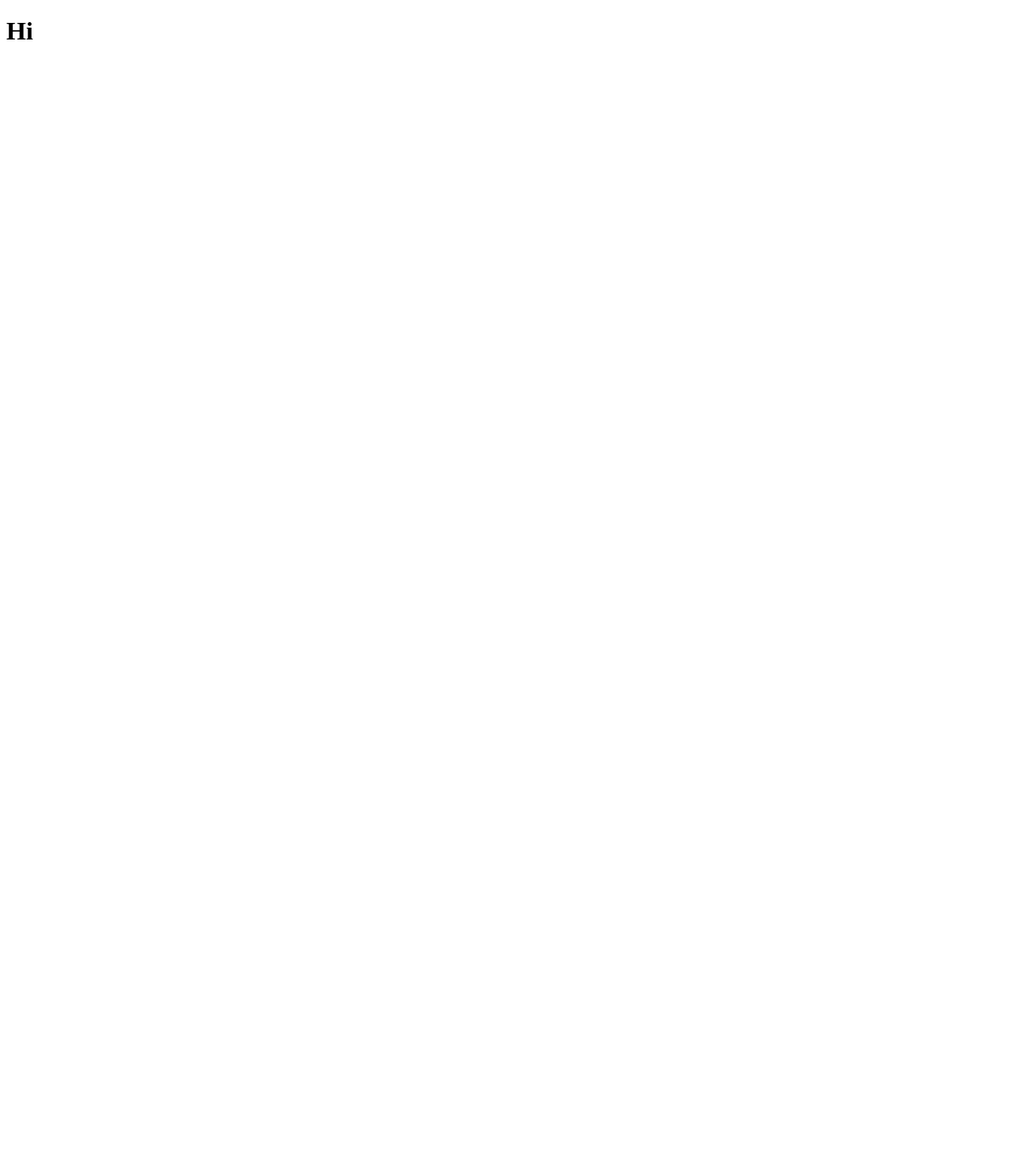
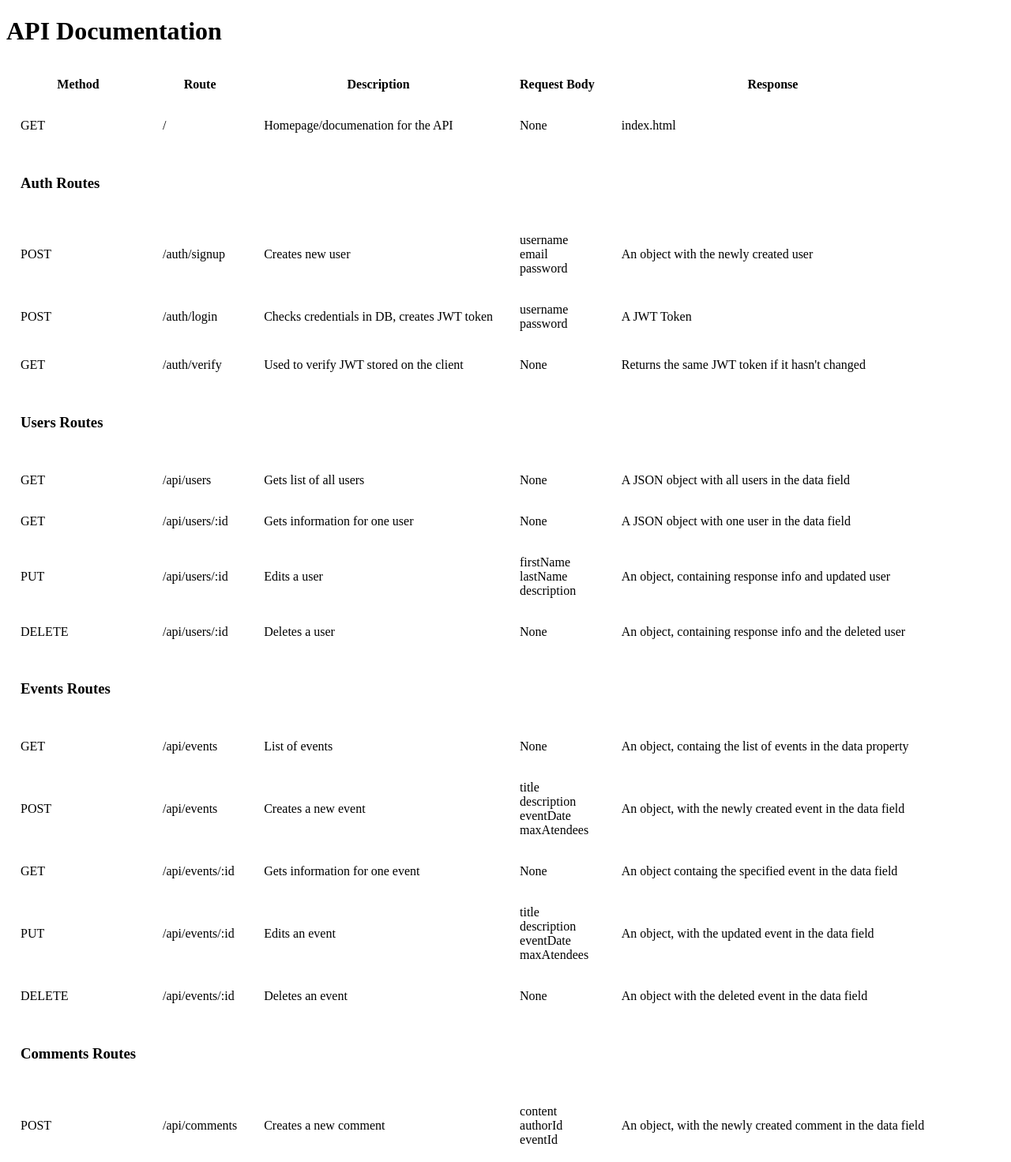
Before and after one commit to AdDanNiTom/7Days-back, a website: page public/index.html in a window 1280 px wide. Shown: the whole page at 79% size. Before the commit the page ends 800 px from the top, so only its background shows below. Drawn offline with Linux system fonts and the light colour scheme.

Commit message:
ugly ass table for API documentation but hey, it's something

```diff
--- a/public/index.html
+++ b/public/index.html
@@ -5,8 +5,133 @@
     <meta http-equiv="X-UA-Compatible" content="IE=edge" />
     <meta name="viewport" content="width=device-width, initial-scale=1.0" />
     <title>seven-api documentation</title>
+    <link rel="stylesheet" href="style.css" />
   </head>
   <body>
-    <h1>Hi</h1>
+    <h1>API Documentation</h1>
+
+    <table class="main-table">
+      <thead>
+        <tr>
+          <th>Method</th>
+          <th>Route</th>
+          <th>Description</th>
+          <th>Request Body</th>
+          <th>Response</th>
+        </tr>
+      </thead>
+      <tbody>
+        <tr>
+          <td>GET</td>
+          <td>/</td>
+          <td>Homepage/documenation for the API</td>
+          <td>None</td>
+          <td>index.html</td>
+        </tr>
+        <tr>
+          <td><h3>Auth Routes</h3></td>
+        </tr>
+        <tr>
+          <td>POST</td>
+          <td>/auth/signup</td>
+          <td>Creates new user</td>
+          <td>username<br />email<br />password</td>
+          <td>An object with the newly created user</td>
+        </tr>
+        <tr>
+          <td>POST</td>
+          <td>/auth/login</td>
+          <td>Checks credentials in DB, creates JWT token</td>
+          <td>username<br />password</td>
+          <td>A JWT Token</td>
+        </tr>
+        <tr>
+          <td>GET</td>
+          <td>/auth/verify</td>
+          <td>Used to verify JWT stored on the client</td>
+          <td>None</td>
+          <td>Returns the same JWT token if it hasn't changed</td>
+        </tr>
+        <tr>
+          <td><h3>Users Routes</h3></td>
+        </tr>
+        <tr>
+          <td>GET</td>
+          <td>/api/users</td>
+          <td>Gets list of all users</td>
+          <td>None</td>
+          <td>A JSON object with all users in the data field</td>
+        </tr>
+        <tr>
+          <td>GET</td>
+          <td>/api/users/:id</td>
+          <td>Gets information for one user</td>
+          <td>None</td>
+          <td>A JSON object with one user in the data field</td>
+        </tr>
+        <tr>
+          <td>PUT</td>
+          <td>/api/users/:id</td>
+          <td>Edits a user</td>
+          <td>firstName<br />lastName<br />description</td>
+          <td>An object, containing response info and updated user</td>
+        </tr>
+        <tr>
+          <td>DELETE</td>
+          <td>/api/users/:id</td>
+          <td>Deletes a user</td>
+          <td>None</td>
+          <td>An object, containing response info and the deleted user</td>
+        </tr>
+        <tr>
+          <td><h3>Events Routes</h3></td>
+        </tr>
+        <tr>
+          <td>GET</td>
+          <td>/api/events</td>
+          <td>List of events</td>
+          <td>None</td>
+          <td>An object, containg the list of events in the data property</td>
+        </tr>
+        <tr>
+          <td>POST</td>
+          <td>/api/events</td>
+          <td>Creates a new event</td>
+          <td>title<br />description<br />eventDate<br />maxAtendees</td>
+          <td>An object, with the newly created event in the data field</td>
+        </tr>
+        <tr>
+          <td>GET</td>
+          <td>/api/events/:id</td>
+          <td>Gets information for one event</td>
+          <td>None</td>
+          <td>An object containg the specified event in the data field</td>
+        </tr>
+        <tr>
+          <td>PUT</td>
+          <td>/api/events/:id</td>
+          <td>Edits an event</td>
+          <td>title<br />description<br />eventDate<br />maxAtendees</td>
+          <td>An object, with the updated event in the data field</td>
+        </tr>
+        <tr>
+          <td>DELETE</td>
+          <td>/api/events/:id</td>
+          <td>Deletes an event</td>
+          <td>None</td>
+          <td>An object with the deleted event in the data field</td>
+        </tr>
+        <tr>
+          <td><h3>Comments Routes</h3></td>
+        </tr>
+        <tr>
+          <td>POST</td>
+          <td>/api/comments</td>
+          <td>Creates a new comment</td>
+          <td>content<br />authorId<br />eventId</td>
+          <td>An object, with the newly created comment in the data field</td>
+        </tr>
+      </tbody>
+    </table>
   </body>
 </html>
--- /dev/null
+++ b/public/style.css
@@ -0,0 +1,4 @@
+th,
+td {
+  padding: 1em;
+}
```
Also changed, not shown: README.md.
